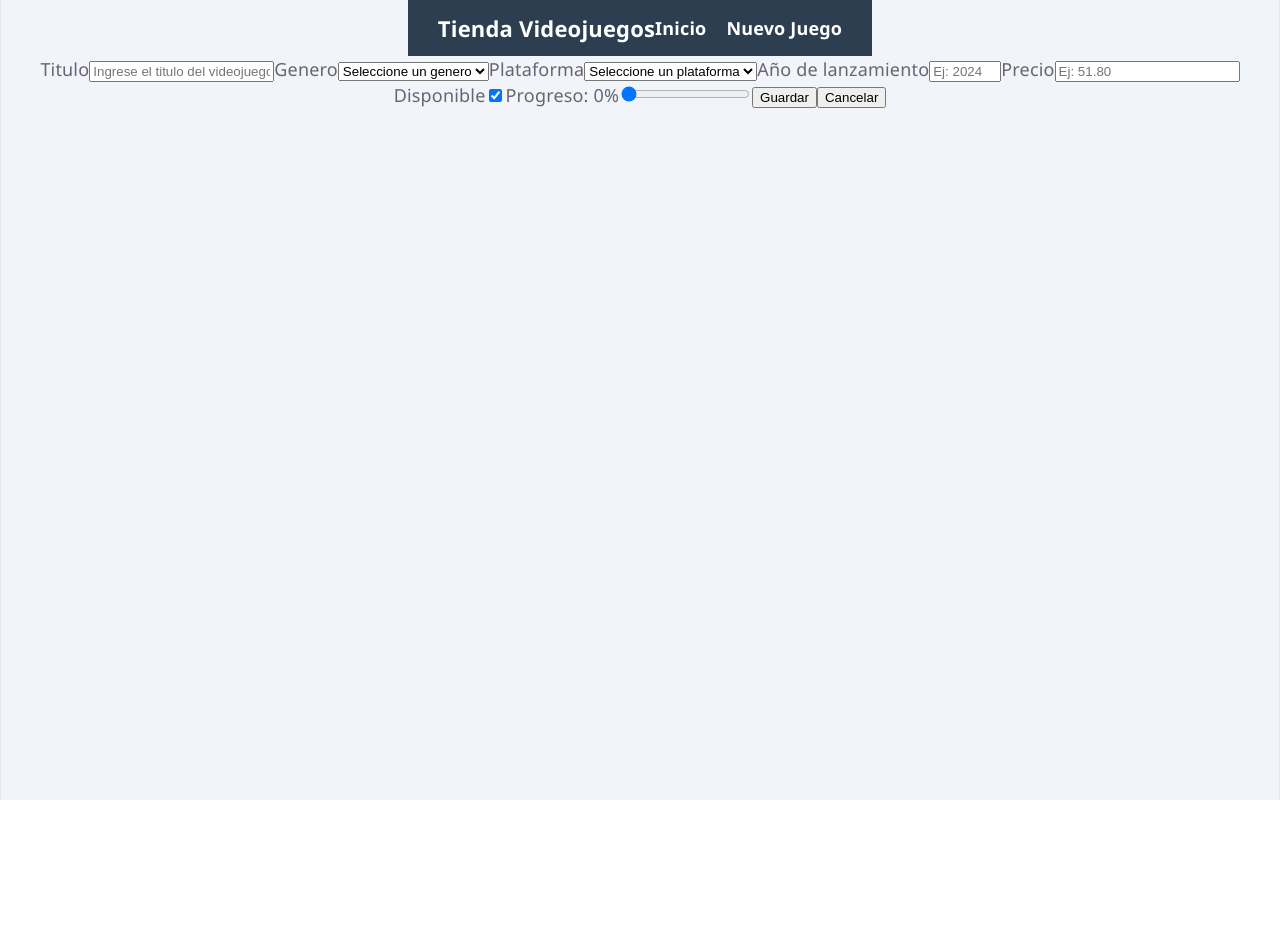
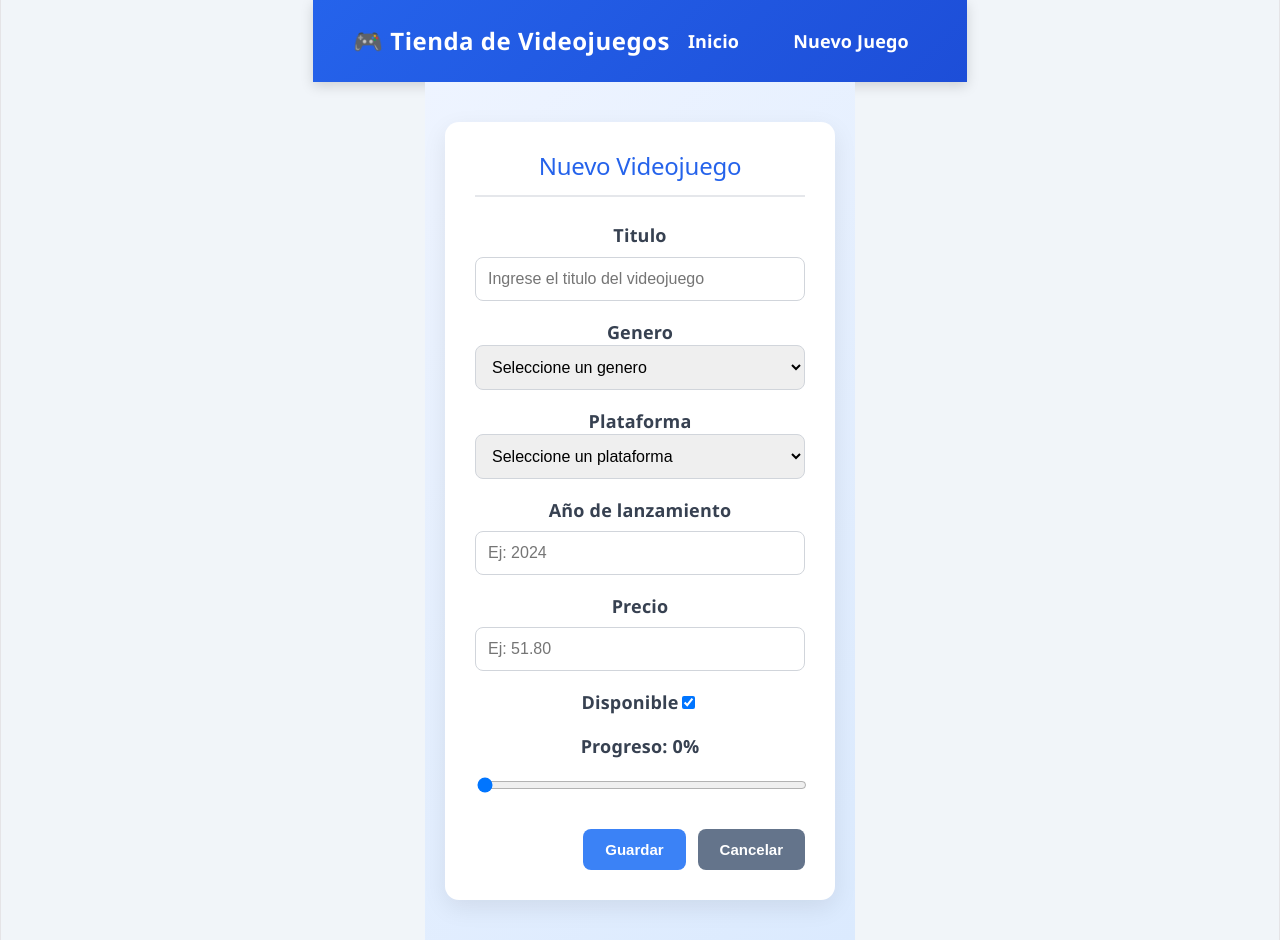
Before and after one commit to paulveloz28/Tienda-Videojuegos, a React (Vite) app: page /nuevo in a window 1280 px wide. Before the commit the page ends 800 px from the top, so only its background shows below. Built offline with nearby package versions, Linux system fonts and the light colour scheme.

Commit message:
feat: Agregar cambios y estilos

```diff
--- /dev/null
+++ b/src/components/FormularioVideojuego.css
@@ -0,0 +1,104 @@
+.formulario-container {
+    display: flex;
+    justify-content: center;
+    align-items: center;
+    padding: 40px 20px;
+    background: linear-gradient(135deg, #eef4ff, #dbeafe);
+    min-height: calc(100vh - 70px);
+}
+
+.formulario-card {
+    width: 100%;
+    max-width: 700px;
+    background: #ffffff;
+    border-radius: 14px;
+    padding: 30px;
+    box-shadow: 0 8px 25px rgba(0,0,0,.08);
+}
+
+.formulario-card h2 {
+    text-align: center;
+    margin-bottom: 25px;
+    color: #2563eb;
+    padding-bottom: 15px;
+    border-bottom: 2px solid #e5e7eb;
+}
+
+.formulario-card label {
+    display: block;
+    font-weight: 600;
+    color: #374151;
+    margin-top: 18px;
+    margin-bottom: 8px;
+}
+
+.form-control {
+    width: 100%;
+    padding: 12px;
+    border: 1px solid #d1d5db;
+    border-radius: 8px;
+    font-size: 16px;
+    box-sizing: border-box;
+    transition: .3s;
+}
+
+.form-control:focus {
+    outline: none;
+    border-color: #2563eb;
+    box-shadow: 0 0 6px rgba(37,99,235,.25);
+}
+
+.form-range {
+    width: 100%;
+    margin-top: 10px;
+}
+
+.botones-formulario {
+    display: flex;
+    justify-content: flex-end;
+    gap: 12px;
+    margin-top: 30px;
+}
+
+.botones-formulario button {
+    border: none;
+    padding: 12px 22px;
+    border-radius: 8px;
+    cursor: pointer;
+    color: white;
+    font-size: 15px;
+    font-weight: bold;
+    transition: .25s;
+}
+
+.botones-formulario button:first-child {
+    background: #3b82f6;
+}
+
+.botones-formulario button:first-child:hover {
+    background: #1d4ed8;
+}
+
+.botones-formulario button:last-child {
+    background: #64748b;
+}
+
+.botones-formulario button:last-child:hover {
+    background: #b91c1c;
+}
+
+@media (max-width:768px){
+
+    .formulario-card{
+        padding:20px;
+    }
+
+    .botones-formulario{
+        flex-direction:column;
+    }
+
+    .botones-formulario button{
+        width:100%;
+    }
+
+}
--- a/src/components/FormularioVideojuego.jsx
+++ b/src/components/FormularioVideojuego.jsx
@@ -1,5 +1,6 @@
 import { useEffect, useState } from "react";
 import { useLocation, useNavigate } from "react-router-dom";
+import "./FormularioVideojuego.css";
 
 function FormularioVideojuego({onGuardar}){
 
@@ -59,9 +60,14 @@ function FormularioVideojuego({onGuardar}){
     }
 
     return(
-      <div>
+      <div className="formulario-container">
+      <div className="formulario-card">
+
+      <h2>{videojuegoRecuperado ? "Editar Videojuego" : "Nuevo Videojuego"}</h2>
+
         <label>Titulo</label>
         <input
+          className="form-control"
           type="text"
           value={titulo}
           onChange={(e)=> setTitulo(e.target.value)}
@@ -70,6 +76,7 @@ function FormularioVideojuego({onGuardar}){
         <label>
           Genero
           <select
+            className="form-control"
             value={genero}
             onChange={(e)=>setGenero(e.target.value)}
         >
@@ -86,6 +93,7 @@ function FormularioVideojuego({onGuardar}){
         <label>
           Plataforma
           <select
+            className="form-control"
             value={plataforma}
             onChange={(e)=>setPlataforma(e.target.value)}
         >
@@ -101,6 +109,7 @@ function FormularioVideojuego({onGuardar}){
 
         <label>Año de lanzamiento</label>
         <input
+          className="form-control"
           type="Number"
           value={lanzamiento}
           onChange={(e)=> setLanzamiento(e.target.value)}
@@ -111,6 +120,7 @@ function FormularioVideojuego({onGuardar}){
 
         <label>Precio</label>
         <input
+          className="form-control"
           type="Number"
           value={precio}
           onChange={(e)=> setPrecio(e.target.value)}
@@ -133,15 +143,19 @@ function FormularioVideojuego({onGuardar}){
         </label>
 
         <input
+          className="form-range"
           type="range"
           min="0"
           max="100"
           value={progreso * 100}
           onChange={(e)=> setProgreso(e.target.value / 100)}
         />
+        <div className="botones-formulario">
+            <button onClick={manejarGuardar}>Guardar</button>
+            <button onClick={manejarCancelar}>Cancelar</button>
+        </div>
 
-        <button onClick={manejarGuardar}>Guardar</button>
-        <button onClick={manejarCancelar}>Cancelar</button>
+      </div>
       </div>
     );
 }
--- a/src/components/Navbar.css
+++ b/src/components/Navbar.css
@@ -2,42 +2,49 @@ nav{
     display:flex;
     justify-content:space-between;
     align-items:center;
-    background:#2c3e50;
-    padding:15px 30px;
+    padding:18px 40px;
+    background:linear-gradient(135deg,#2563eb,#1d4ed8);
+    box-shadow:0 4px 12px rgba(0,0,0,.15);
 }
 
 nav span{
     color:white;
-    font-size:22px;
+    font-size:24px;
     font-weight:bold;
+    letter-spacing:.5px;
 }
 
 nav div{
     display:flex;
-    gap:20px;
+    gap:18px;
 }
 
 nav a{
     color:white;
     text-decoration:none;
-    font-weight:bold;
+    font-weight:600;
+    padding:10px 18px;
+    border-radius:8px;
     transition:.3s;
 }
 
 nav a:hover{
-    color:#f1c40f;
+    background:rgba(255,255,255,.18);
 }
 
 @media(max-width:768px){
 
     nav{
         flex-direction:column;
-        gap:15px;
+        gap:18px;
+        padding:20px;
     }
 
     nav div{
-        flex-direction:column;
-        align-items:center;
+        width:100%;
+        justify-content:center;
+        flex-wrap:wrap;
+        gap:12px;
     }
 
 }
--- a/src/components/Navbar.jsx
+++ b/src/components/Navbar.jsx
@@ -5,7 +5,7 @@ import "./Navbar.css";
 function Navbar(){
   return(
     <nav>
-      <span>Tienda Videojuegos</span>
+      <span>🎮 Tienda de Videojuegos</span>
 
       <div>
         <Link to="/">Inicio</Link>
--- /dev/null
+++ b/src/components/PaginaNoEncontrada.css
@@ -0,0 +1,70 @@
+.pagina404-container{
+    min-height: calc(100vh - 70px);
+    display:flex;
+    justify-content:center;
+    align-items:center;
+    padding:30px;
+    background:linear-gradient(135deg,#eef4ff,#dbeafe);
+}
+
+.pagina404-card{
+    width:100%;
+    max-width:600px;
+    background:#fff;
+    border-radius:16px;
+    padding:45px 35px;
+    text-align:center;
+    box-shadow:0 10px 30px rgba(0,0,0,.08);
+}
+
+.pagina404-card h1{
+    font-size:110px;
+    color:#2563eb;
+    margin:0;
+    line-height:1;
+}
+
+.pagina404-card h2{
+    margin-top:15px;
+    color:#1e293b;
+    font-size:30px;
+}
+
+.pagina404-card p{
+    margin:20px 0 35px;
+    color:#64748b;
+    line-height:1.6;
+    font-size:17px;
+}
+
+.btn-volver{
+    display:inline-block;
+    padding:14px 26px;
+    background:#3b82f6;
+    color:white;
+    text-decoration:none;
+    border-radius:8px;
+    font-weight:bold;
+    transition:.3s;
+}
+
+.btn-volver:hover{
+    background:#2563eb;
+    transform:translateY(-2px);
+}
+
+@media(max-width:768px){
+
+    .pagina404-card{
+        padding:30px 20px;
+    }
+
+    .pagina404-card h1{
+        font-size:80px;
+    }
+
+    .pagina404-card h2{
+        font-size:24px;
+    }
+
+}
--- a/src/components/PaginaNoEncontrada.jsx
+++ b/src/components/PaginaNoEncontrada.jsx
@@ -1,17 +1,28 @@
 import { Link } from "react-router-dom";
+import "./PaginaNoEncontrada.css";
+
 
 function PaginaNoEncontrada(){
-  return(
-    <div>
+  return (
+  <div className="pagina404-container">
+    <div className="pagina404-card">
+
       <h1>404</h1>
 
-      <h2>Pagina no encontrada</h2>
+      <h2>¡Ups! Página no encontrada</h2>
 
-      <p>La pagina que intentas visitar no existe.</p>
+      <p>
+        Lo sentimos, la página que intentas visitar no existe
+        o fue movida a otra ubicación.
+      </p>
 
-      <Link to="/">Volver al inicio</Link>
+      <Link className="btn-volver" to="/">
+        Volver al inicio
+      </Link>
+
     </div>
-  );
+  </div>
+);
 }
 
 export default PaginaNoEncontrada;
--- a/src/components/TablaVideojuegos.css
+++ b/src/components/TablaVideojuegos.css
@@ -34,7 +34,7 @@ html, body {
   padding: 30px 20px;
   width: 100%;
   max-width: 1200px; /* Ancho máximo en pantallas grandes */
-  margin: 0 auto;
+  margin: 25px auto 0 auto;
   box-sizing: border-box;
 }
 
@@ -46,6 +46,19 @@ html, body {
   margin-bottom: 24px;
 }
 
+.header-info h2{
+    margin:0;
+    color:#1e293b;
+    font-size:1.8rem;
+    font-weight:700;
+}
+
+.header-info p{
+    margin-top:6px;
+    color:#64748b;
+    font-size:.95rem;
+}
+
 .videojuegos-header h2 {
   font-size: 1.5rem;
   font-weight: 600;
@@ -53,13 +66,16 @@ html, body {
   margin: 0;
 }
 
-.juegos-badge {
-  background-color: #ede9fe;
-  color: #6d28d9;
-  padding: 6px 14px;
-  border-radius: 9999px;
-  font-size: 0.85rem;
-  font-weight: 600;
+.juegos-badge{
+
+    background:linear-gradient(135deg,#ede9fe,#ddd6fe);
+    color:#6d28d9;
+    padding:8px 16px;
+    border-radius:999px;
+    font-size:.9rem;
+    font-weight:700;
+    box-shadow:0 3px 8px rgba(109,40,217,.15);
+
 }
 
 /* Tarjeta contenedora blanca */
@@ -263,3 +279,58 @@ html, body {
     justify-content: flex-end;
   }
 }
+
+/* ==========================================================
+   BOTONES DE ACCIONES
+========================================================== */
+
+.acciones-container{
+    display:flex;
+    flex-direction:column;
+    gap:8px;
+}
+
+.btn-editar,
+.btn-eliminar{
+
+    display:flex;
+    align-items:center;
+    justify-content:center;
+    gap:6px;
+
+    border:none;
+    border-radius:8px;
+    padding:9px 14px;
+    cursor:pointer;
+    font-size:.85rem;
+    font-weight:600;
+    color:white;
+    transition:.25s;
+
+}
+
+.btn-editar{
+
+    background:#3b82f6;
+
+}
+
+.btn-editar:hover{
+
+    background:#2563eb;
+    transform:translateY(-2px);
+
+}
+
+.btn-eliminar{
+
+    background:#64748b;
+
+}
+
+.btn-eliminar:hover{
+
+    background:#475569;
+    transform:translateY(-2px);
+
+}
--- a/src/components/TablaVideojuegos.jsx
+++ b/src/components/TablaVideojuegos.jsx
@@ -16,7 +16,10 @@ function TablaVideojuegos({ juegos, onEliminar, onEditar }) {
   return (
     <div className="videojuegos-container">
       <div className="videojuegos-header">
-        <h2>Biblioteca de Videojuegos</h2>
+        <div>
+          <h2>🎮 Biblioteca de Videojuegos</h2>
+          <p>Administra tu colección de videojuegos.</p>
+        </div>
         <span className="juegos-badge">{juegos.length} títulos</span>
       </div>
 
@@ -62,8 +65,10 @@ function TablaVideojuegos({ juegos, onEliminar, onEditar }) {
                   </div>
                 </td>
                 <td data-label="Acciones">
-                  <button onClick={()=> manejarEditar(juego)}>Editar</button>
-                  <button onClick={()=> onEliminar(juego.id)}>Eliminar</button>
+                  <div className="acciones-container">
+                    <button className="btn-editar" onClick={()=> manejarEditar(juego)}>✏️Editar</button>
+                    <button className="btn-eliminar" onClick={()=> onEliminar(juego.id)}>🗑️Eliminar</button>
+                  </div>
                 </td>
               </tr>
             ))}
```
